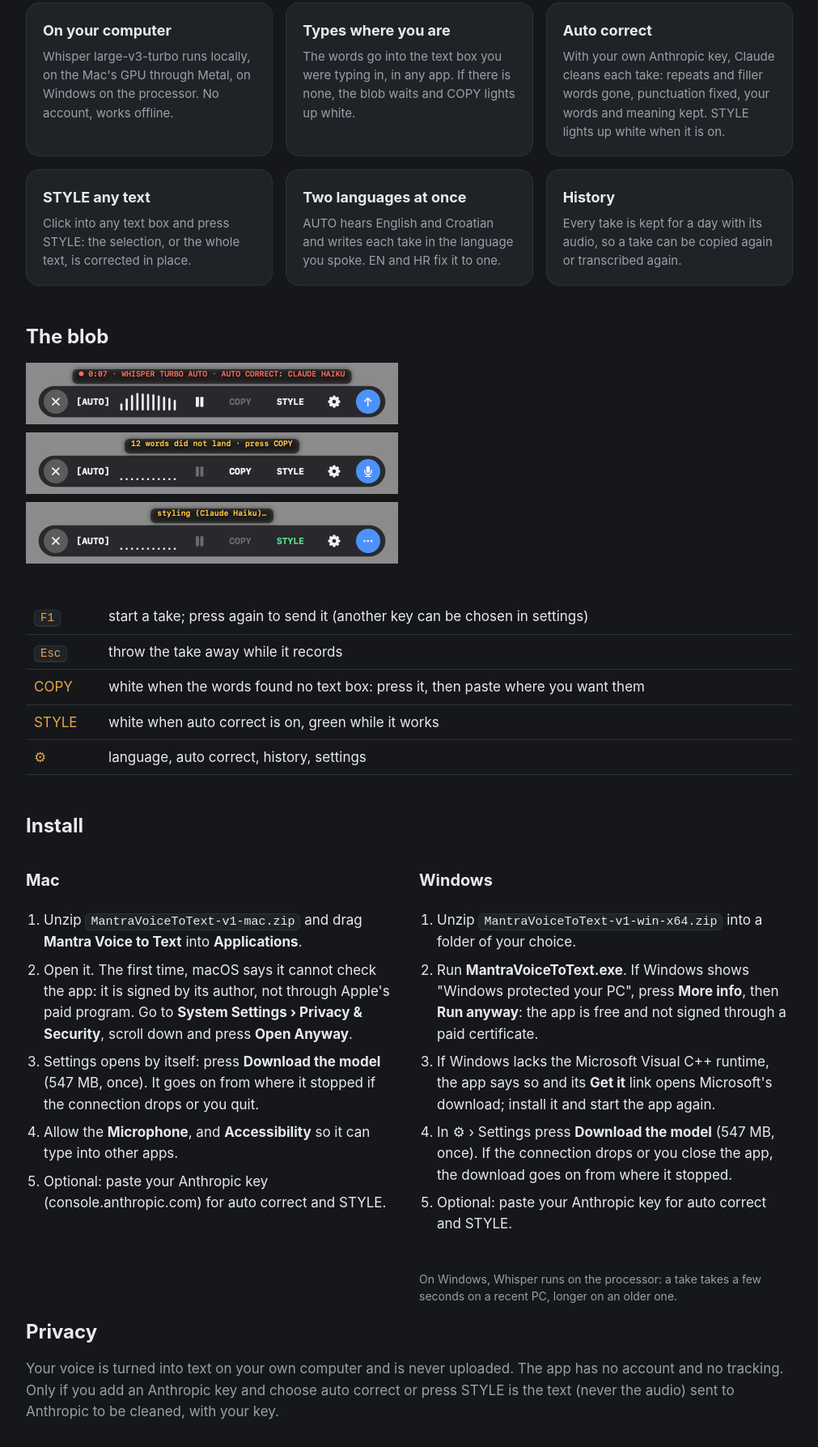
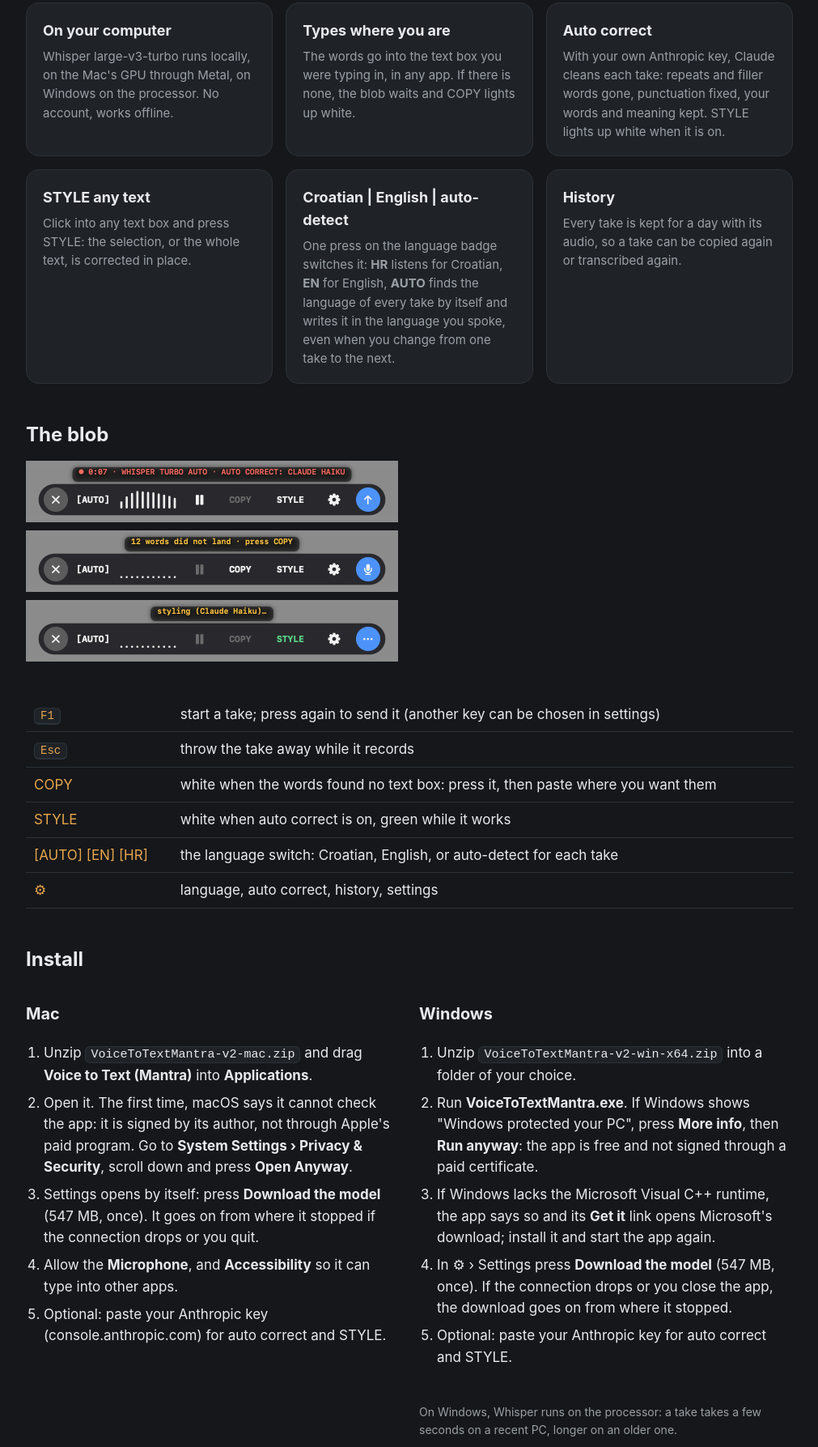
Before and after one commit to markoboskoauroville/MANTRA_VOICE_TO_TEXT, a plain HTML site: page site/public/index.html in a window 1280 px wide. Shown: the part 934-2721 px from the top of the page at 81% size, without its empty margins (134-1145 px from the left). Drawn offline with Linux system fonts and the light colour scheme.

Commit message:
site v2: Voice to Text (Mantra), the language switch Croatian | English | auto-detect, v2 file names
Co-Authored-By: Claude Opus 5.5 <noreply@anthropic.com>
Claude-Session: https://claude.ai/code/session_01NceKUBaDCZJuC9hSLwNkCY

```diff
--- a/site/public/index.html
+++ b/site/public/index.html
@@ -3,9 +3,9 @@
 <head>
 <meta charset="utf-8">
 <meta name="viewport" content="width=device-width, initial-scale=1">
-<title>Mantra Voice to Text</title>
+<title>Voice to Text (Mantra)</title>
 <meta name="description" content="Free dictation for Mac and Windows. Press F1, talk, press F1 again: your words are typed where the cursor is. Whisper Turbo runs on your own computer, offline; an optional Claude key cleans the text.">
-<meta property="og:title" content="Mantra Voice to Text: talk, and it types">
+<meta property="og:title" content="Voice to Text (Mantra): talk, and it types">
 <meta property="og:description" content="Press F1, talk, press F1. Whisper on your own computer, offline. Free for Mac and Windows.">
 <meta property="og:image" content="https://mantravoicetotext.pages.dev/img/life-prompt.jpg">
 <link rel="icon" href="icon-512.png">
@@ -77,7 +77,7 @@
 <meta name="twitter:title" content="Mantra Voice to Text">
 <meta name="twitter:description" content="Free dictation for Mac and Windows. Press F1, talk, press F1 again: your words are typed where the cursor is. Whisper Turbo runs on your own computer, offline; an optional Claude key cleans the text.">
 <meta name="twitter:image" content="https://mantravoicetotext.pages.dev/img/life-prompt.jpg">
-<script type="application/ld+json">{"@context": "https://schema.org", "@type": "SoftwareApplication", "name": "Mantra Voice to Text", "url": "https://mantravoicetotext.pages.dev/", "description": "Free dictation for Mac and Windows. Press F1, talk, press F1 again: your words are typed where the cursor is. Whisper Turbo runs on your own computer, offline; an optional Claude key cleans the text.", "applicationCategory": "UtilitiesApplication", "operatingSystem": "macOS, Windows", "softwareVersion": "1", "image": "https://mantravoicetotext.pages.dev/img/life-prompt.jpg", "isAccessibleForFree": true, "offers": {"@type": "Offer", "price": "0", "priceCurrency": "EUR"}, "author": {"@type": "Person", "name": "Marko Bosko", "url": "https://markobosko.pages.dev"}, "publisher": {"@type": "Organization", "name": "Mantra Productions"}, "potentialAction": {"@type": "DonateAction", "name": "Put something in the bowl", "target": "https://revolut.me/mbosko0612"}, "downloadUrl": "https://mantravoicetotext.pages.dev/MantraVoiceToText-v1-mac.zip"}</script>
+<script type="application/ld+json">{"@context": "https://schema.org", "@type": "SoftwareApplication", "name": "Mantra Voice to Text", "url": "https://mantravoicetotext.pages.dev/", "description": "Free dictation for Mac and Windows. Press F1, talk, press F1 again: your words are typed where the cursor is. Whisper Turbo runs on your own computer, offline; an optional Claude key cleans the text.", "applicationCategory": "UtilitiesApplication", "operatingSystem": "macOS, Windows", "softwareVersion": "1", "image": "https://mantravoicetotext.pages.dev/img/life-prompt.jpg", "isAccessibleForFree": true, "offers": {"@type": "Offer", "price": "0", "priceCurrency": "EUR"}, "author": {"@type": "Person", "name": "Marko Bosko", "url": "https://markobosko.pages.dev"}, "publisher": {"@type": "Organization", "name": "Mantra Productions"}, "potentialAction": {"@type": "DonateAction", "name": "Put something in the bowl", "target": "https://revolut.me/mbosko0612"}, "downloadUrl": "https://mantravoicetotext.pages.dev/VoiceToTextMantra-v2-mac.zip"}</script>
 <!-- /SEO -->
 </head>
 <body>
@@ -85,8 +85,8 @@
   <header>
     <img src="icon-512.png" alt="">
     <div>
-      <h1>Mantra Voice to Text</h1>
-      <div class="by">Talk, and it types · Mac and Windows · free · by Mantra Productions</div>
+      <h1>Voice to Text (Mantra)</h1>
+      <div class="by">Talk, and it types · Croatian | English | auto-detect · Mac and Windows · free · by Mantra Productions</div>
     </div>
   </header>
 
@@ -95,10 +95,10 @@
     Croatian and many other languages, and nothing you say leaves the machine.</p>
   <div class="blob"><img src="img/blob-ready.png" alt="The blob: close, language, voice meter, pause, COPY, STYLE, settings and the blue microphone button" width="460" height="76"></div>
   <div class="actions">
-    <a class="btn" href="MantraVoiceToText-v1-mac.zip" data-dl-app="voicetotext" download>Download for Mac</a>
-    <a class="btn alt" href="https://github.com/markoboskoauroville/mantra-voice-to-text-downloads/releases/download/v1/MantraVoiceToText-v1-win-x64.zip" data-dl-app="voicetotext" download>Download for Windows</a>
+    <a class="btn" href="VoiceToTextMantra-v2-mac.zip" data-dl-app="voicetotext" download>Download for Mac</a>
+    <a class="btn alt" href="https://github.com/markoboskoauroville/mantra-voice-to-text-downloads/releases/download/v2/VoiceToTextMantra-v2-win-x64.zip" data-dl-app="voicetotext" download>Download for Windows</a>
   </div>
-  <p class="small">Version 1 · Mac: macOS 14 or newer, Apple Silicon (M1 and later), 2 MB · Windows: Windows 10 or 11, 64-bit, 74 MB (<a href="https://github.com/markoboskoauroville/mantra-voice-to-text-downloads/releases/download/v1/MantraVoiceToText-v1-win-arm64.zip" data-dl-app="voicetotext" style="color:var(--dim)">ARM version</a>) · the speech model (547 MB) downloads once from the app's settings.</p>
+  <p class="small">Version 2 · Mac: macOS 14 or newer, Apple Silicon (M1 and later), 2 MB · Windows: Windows 10 or 11, 64-bit, 74 MB (<a href="https://github.com/markoboskoauroville/mantra-voice-to-text-downloads/releases/download/v2/VoiceToTextMantra-v2-win-arm64.zip" data-dl-app="voicetotext" style="color:var(--dim)">ARM version</a>) · the speech model (547 MB) downloads once from the app's settings.</p>
 
   <div class="life">
     <figure><img src="img/life-prompt.jpg" alt="A woman at a sunny desk speaking a prompt while an AI image appears on her screen" width="1024" height="687" loading="lazy"><figcaption>Say the picture you see in your head; the prompt types itself.</figcaption></figure>
@@ -110,7 +110,7 @@
     <div class="card"><h3>Types where you are</h3><p>The words go into the text box you were typing in, in any app. If there is none, the blob waits and COPY lights up white.</p></div>
     <div class="card"><h3>Auto correct</h3><p>With your own Anthropic key, Claude cleans each take: repeats and filler words gone, punctuation fixed, your words and meaning kept. STYLE lights up white when it is on.</p></div>
     <div class="card"><h3>STYLE any text</h3><p>Click into any text box and press STYLE: the selection, or the whole text, is corrected in place.</p></div>
-    <div class="card"><h3>Two languages at once</h3><p>AUTO hears English and Croatian and writes each take in the language you spoke. EN and HR fix it to one.</p></div>
+    <div class="card"><h3>Croatian | English | auto-detect</h3><p>One press on the language badge switches it: <b>HR</b> listens for Croatian, <b>EN</b> for English, <b>AUTO</b> finds the language of every take by itself and writes it in the language you spoke, even when you change from one take to the next.</p></div>
     <div class="card"><h3>History</h3><p>Every take is kept for a day with its audio, so a take can be copied again or transcribed again.</p></div>
   </div>
 
@@ -125,6 +125,7 @@
     <tr><td><kbd>Esc</kbd></td><td>throw the take away while it records</td></tr>
     <tr><td>COPY</td><td>white when the words found no text box: press it, then paste where you want them</td></tr>
     <tr><td>STYLE</td><td>white when auto correct is on, green while it works</td></tr>
+    <tr><td>[AUTO] [EN] [HR]</td><td>the language switch: Croatian, English, or auto-detect for each take</td></tr>
     <tr><td>⚙</td><td>language, auto correct, history, settings</td></tr>
   </table>
 
@@ -133,7 +134,7 @@
     <div>
       <h3>Mac</h3>
       <ol>
-        <li>Unzip <code>MantraVoiceToText-v1-mac.zip</code> and drag <b>Mantra Voice to Text</b> into <b>Applications</b>.</li>
+        <li>Unzip <code>VoiceToTextMantra-v2-mac.zip</code> and drag <b>Voice to Text (Mantra)</b> into <b>Applications</b>.</li>
         <li>Open it. The first time, macOS says it cannot check the app: it is signed by its author, not through Apple's
           paid program. Go to <b>System Settings › Privacy &amp; Security</b>, scroll down and press <b>Open Anyway</b>.</li>
         <li>Settings opens by itself: press <b>Download the model</b> (547 MB, once). It goes on from where it stopped if the connection drops or you quit.</li>
@@ -144,8 +145,8 @@
     <div>
       <h3>Windows</h3>
       <ol>
-        <li>Unzip <code>MantraVoiceToText-v1-win-x64.zip</code> into a folder of your choice.</li>
-        <li>Run <b>MantraVoiceToText.exe</b>. If Windows shows "Windows protected your PC", press <b>More info</b>, then
+        <li>Unzip <code>VoiceToTextMantra-v2-win-x64.zip</code> into a folder of your choice.</li>
+        <li>Run <b>VoiceToTextMantra.exe</b>. If Windows shows "Windows protected your PC", press <b>More info</b>, then
           <b>Run anyway</b>: the app is free and not signed through a paid certificate.</li>
         <li>If Windows lacks the Microsoft Visual C++ runtime, the app says so and its <b>Get it</b> link opens
           Microsoft's download; install it and start the app again.</li>
```
Also changed, not shown: 1 other file.
